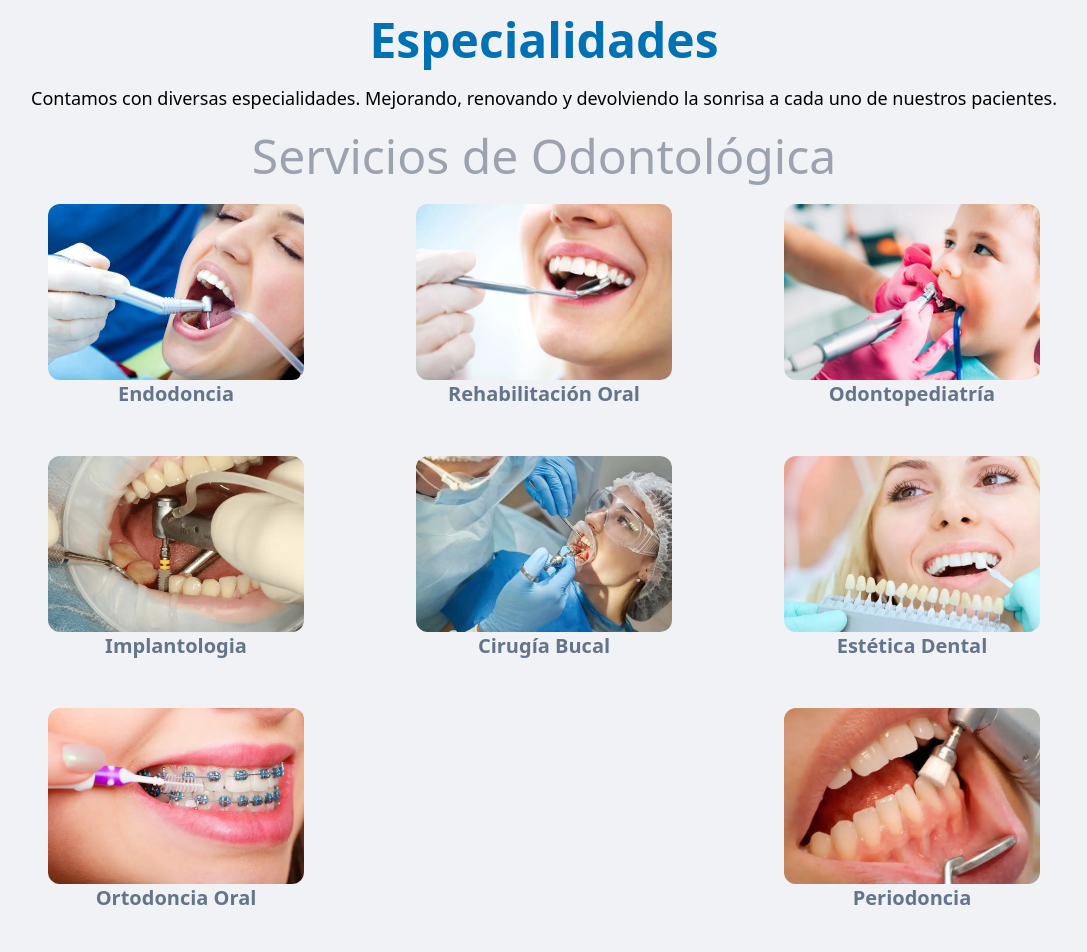
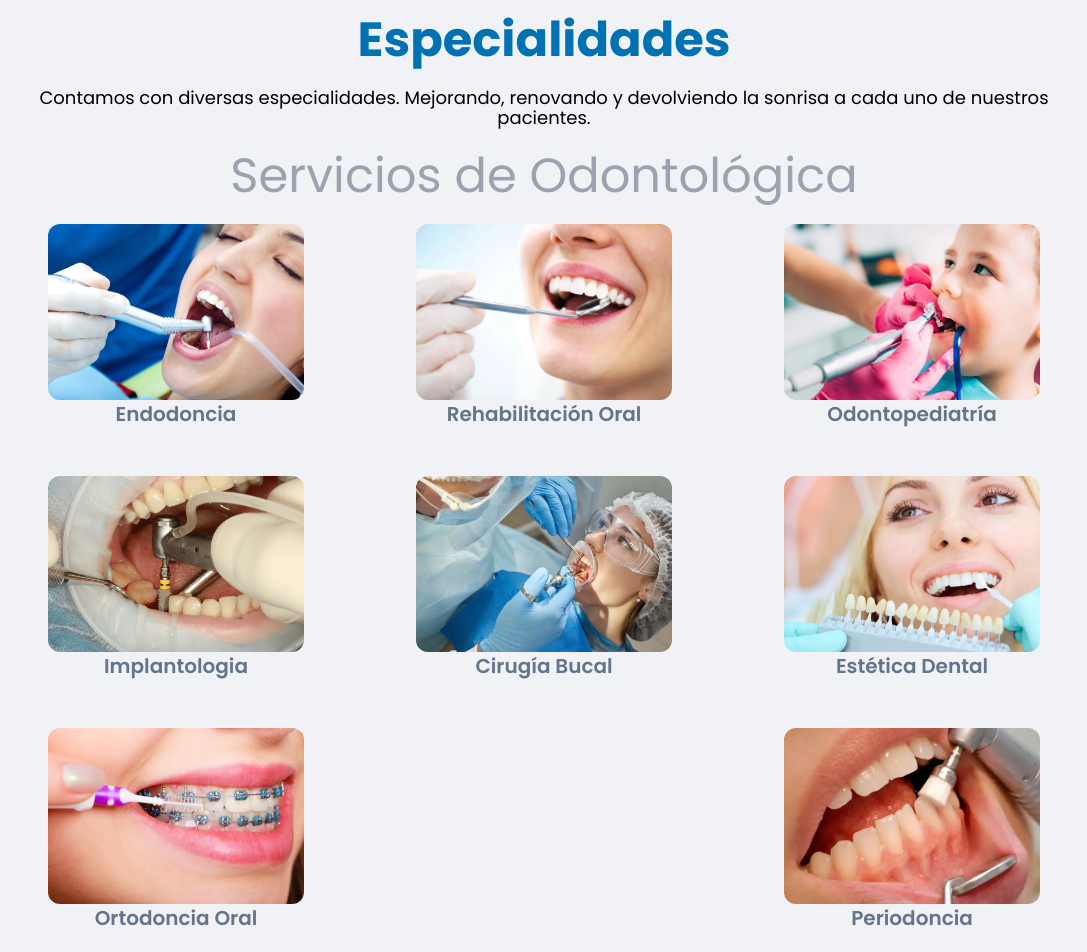
Before and after one commit to Carlospc103/dentista-landing, a website: page index.html in a window 1280 px wide. Shown: the part 680-1632 px from the top of the page, without its empty margins (96-1183 px from the left). Drawn offline with nearby package versions, Linux system fonts and the light colour scheme; some packages are replaced by stand-ins of ours; a script that the page names is missing.

Commit message:
Agrego animaciones y fuente personalizada

```diff
--- a/index.html
+++ b/index.html
@@ -12,6 +12,8 @@
     <!--Fuentes-->
     <link rel="preconnect" href="https://fonts.googleapis.com">
     <link rel="preconnect" href="https://fonts.gstatic.com" crossorigin>
+    <link href="https://fonts.googleapis.com/css2?family=Poppins:ital,wght@0,100;0,200;0,300;0,400;0,500;0,600;0,700;0,800;0,900;1,100;1,200;1,300;1,400;1,500;1,600;1,700;1,800;1,900&family=Rubik:ital,wght@0,300..900;1,300..900&display=swap" rel="stylesheet">
+    <!--Alerta Estilizada-->
     <script src="https://cdn.jsdelivr.net/npm/sweetalert2@11"></script>
 
     <!--Scripts-->
@@ -19,10 +21,13 @@
     <script src="scripts/nav_movile.js" defer></script>
 
     <link href="https://fonts.googleapis.com/css2?family=Rubik:ital,wght@0,300..900;1,300..900&display=swap" rel="stylesheet">
+
+    <!--Animaciones-->
+    <link href="https://cdn.jsdelivr.net/npm/aos@2.3.4/dist/aos.css" rel="stylesheet" />
 </head>
 <body class="bg-[#f0f2f5] relative">
 
-    <header class="w-full bg-white shadow-md fixed top-0 right-0 left-0 z-50 px-4 py-3 flex flex-col xl:flex-row xl:justify-center xl:items-center xl:gap-6">
+    <header class="w-full bg-white shadow-md fixed top-0 right-0 left-0 z-50 px-4 py-3 flex flex-col xl:flex-row xl:justify-center xl:items-center xl:gap-6 font-sans">
   <!-- Logo y menú hamburguesa -->
         <div class="w-full flex justify-between items-center sm:h-28">
             <img src="./assets/icons/BORCELLE.webp" alt="Logo de la clínica" class="w-36 rounded-full sm:w-24" />
@@ -60,15 +65,15 @@
 
     <div class="h-44 sm:h-28"></div>
 
-    <section id="inicio" class="bg-hero-dentista bg-cover bg-center bg-no-repeat min-h-[70vh] max-h-screen relative flex flex-col justify-center gap-5 xl:h-[90%] w-full scroll-mt-32">
+    <section id="inicio" class="bg-hero-dentista bg-cover bg-center bg-no-repeat min-h-[70vh] max-h-screen relative flex flex-col justify-center gap-5 xl:h-[90%] w-full scroll-mt-32 font-sans">
         <div class="absolute inset-0 bg-gradient-to-r from-[#0071b2]/70 to-transparent"></div>
 
-        <div class="xl:px-32 px-10">
-        <article class="min-w-80 w-10/12 max-w-xs relative z-10">
-            <h1 class="font-bold text-white text-5xl">Sonríe con confianza, nosotros nos encargamos</h1>
+        <div  class="xl:px-32 px-10">
+            <article data-aos="fade-right" data-aos-duration="2000"  class="min-w-80 w-10/12 max-w-xs relative z-10">
+                <h1 class="font-bold text-white text-5xl ">Sonríe con confianza, nosotros nos encargamos</h1>
             </article>
 
-        <article class="min-w-80 w-10/12 my-6 relative z-10">
+            <article data-aos="fade-left" data-aos-duration="2000"  class="min-w-80 w-10/12 my-6 relative z-10">
                 <h2 class="text-2xl text-white font-bold">Dirección</h2>
                 <address class="flex gap-2">
                     <svg  xmlns="http://www.w3.org/2000/svg"  width="24"  height="24"  viewBox="0 0 24 24"  fill="#0071b2"  class="icon icon-tabler icons-tabler-filled icon-tabler-map-pin"><path stroke="none" d="M0 0h24v24H0z" fill="none"/><path d="M18.364 4.636a9 9 0 0 1 .203 12.519l-.203 .21l-4.243 4.242a3 3 0 0 1 -4.097 .135l-.144 -.135l-4.244 -4.243a9 9 0 0 1 12.728 -12.728zm-6.364 3.364a3 3 0 1 0 0 6a3 3 0 0 0 0 -6z" /></svg>
@@ -86,56 +91,72 @@
         </div>
     </section>
 
-    <div class="max-w-6xl mx-auto px-6">
+    <div class="max-w-6xl mx-auto px-6 font-sans">
 
        <section id="servicios" class="flex flex-col items-center sm:block scroll-mt-40">
-            <h2 class="font-bold text-[#0071b2] text-5xl my-6 text-center">Especialidades</h2>
-            <p class="text-lg font-normal leading-5 text-center my-6">Contamos con diversas especialidades. Mejorando, renovando y devolviendo la sonrisa a cada uno de nuestros pacientes.</p>
+            <h2 data-aos="fade-down" data-aos-duration="800" class="font-bold text-[#0071b2] text-5xl my-6 text-center">
+                Especialidades
+            </h2>
 
-            <h3 class="text-5xl font-normal text-center text-gray-400 ">Servicios de Odontológica</h3>
+            <p data-aos="fade-up" data-aos-duration="800"  class="text-lg font-normal leading-5 text-center my-6">
+                Contamos con diversas especialidades. Mejorando, renovando y devolviendo la sonrisa a cada uno de nuestros pacientes.
+            </p>
+
+            <h3 data-aos="zoom-in" data-aos-duration="800"  class="text-5xl font-normal text-center text-gray-400">
+                Servicios de Odontológica
+            </h3>
 
             <div class="sm:grid sm:grid-cols-2 xl:grid-cols-3">
-                <article class="mx-auto my-6">
-                    <img class="rounded-xl w-64 h-44 object-cover" src="./assets/img/servicios-img/endodoncia.webp" alt="Imagen de la endodoncia">
+                <article data-aos="fade-up" data-aos-duration="800"  class="mx-auto my-6">
+                    <img class="rounded-xl w-64 h-44 object-cover transition-transform duration-300 hover:scale-105"
+                        src="./assets/img/servicios-img/endodoncia.webp" alt="Imagen de la endodoncia">
                     <p class="text-xl text-center font-semibold text-[#64748b]">Endodoncia</p>
                 </article>
 
-                <article class="mx-auto my-6">
-                    <img class="rounded-xl w-64 h-44 object-cover" src="./assets/img/servicios-img/rehabilitacion-oral.webp" alt="Imagen de la rehabilitación oral">
-                    <p  class="text-xl text-center font-semibold text-[#64748b]">Rehabilitación Oral</p>
+                <article data-aos="fade-up" data-aos-duration="800"  class="mx-auto my-6">
+                    <img class="rounded-xl w-64 h-44 object-cover transition-transform duration-300 hover:scale-105"
+                        src="./assets/img/servicios-img/rehabilitacion-oral.webp" alt="Imagen de la rehabilitación oral">
+                    <p class="text-xl text-center font-semibold text-[#64748b]">Rehabilitación Oral</p>
                 </article>
 
-                <article class="mx-auto my-6">
-                    <img class="rounded-xl w-64 h-44 object-cover" src="./assets/img/servicios-img/pediatria.webp" alt="Imagen de Odontopediatría">
-                    <p  class="text-xl text-center font-semibold text-[#64748b]">Odontopediatría</p>
+                <article data-aos="fade-up" data-aos-duration="800"  class="mx-auto my-6">
+                    <img class="rounded-xl w-64 h-44 object-cover transition-transform duration-300 hover:scale-105"
+                        src="./assets/img/servicios-img/pediatria.webp" alt="Imagen de Odontopediatría">
+                    <p class="text-xl text-center font-semibold text-[#64748b]">Odontopediatría</p>
                 </article>
 
-                <article class="mx-auto my-6">
-                    <img class="rounded-xl w-64 h-44 object-cover" src="./assets/img/servicios-img/implantes-carralero (1).webp" alt="Imagen de una implantologia">
-                    <p  class="text-xl text-center font-semibold text-[#64748b]">Implantologia</p>
+                <article data-aos="fade-up" data-aos-duration="800"  class="mx-auto my-6">
+                    <img class="rounded-xl w-64 h-44 object-cover transition-transform duration-300 hover:scale-105"
+                        src="./assets/img/servicios-img/implantes-carralero (1).webp" alt="Imagen de una implantologia">
+                    <p class="text-xl text-center font-semibold text-[#64748b]">Implantologia</p>
                 </article>
 
-                <article class="mx-auto my-6">
-                    <img class="rounded-xl w-64 h-44 object-cover" src="./assets/img/servicios-img/cirugia-bucal.webp" alt="Imagen de una cirugía bucal">
-                    <p  class="text-xl text-center font-semibold text-[#64748b]">Cirugía Bucal</p>
+                <article data-aos="fade-up" data-aos-duration="800"  class="mx-auto my-6">
+                    <img class="rounded-xl w-64 h-44 object-cover transition-transform duration-300 hover:scale-105"
+                        src="./assets/img/servicios-img/cirugia-bucal.webp" alt="Imagen de una cirugía bucal">
+                    <p class="text-xl text-center font-semibold text-[#64748b]">Cirugía Bucal</p>
                 </article>
 
-                <article class="mx-auto my-6">
-                    <img class="rounded-xl w-64 h-44 object-cover" src="./assets/img/servicios-img/estetica-dental.webp" alt="Imagen de estética dental">
-                    <p  class="text-xl text-center font-semibold text-[#64748b]">Estética Dental</p>
+                <article data-aos="fade-up" data-aos-duration="800"  class="mx-auto my-6">
+                    <img class="rounded-xl w-64 h-44 object-cover transition-transform duration-300 hover:scale-105"
+                        src="./assets/img/servicios-img/estetica-dental.webp" alt="Imagen de estética dental">
+                    <p class="text-xl text-center font-semibold text-[#64748b]">Estética Dental</p>
                 </article>
 
-                <article class="mx-auto my-6 xl:col-start-1 xl:col-end-2">
-                    <img class="rounded-xl w-64 h-44 object-cover" src="./assets/img/servicios-img/ortodoncia.webp" alt="Imagen de la ortodoncia oral">
-                    <p  class="text-xl text-center font-semibold text-[#64748b]">Ortodoncia Oral</p>
+                <article data-aos="fade-up" data-aos-duration="800" class="mx-auto my-6 xl:col-start-1 xl:col-end-2">
+                    <img class="rounded-xl w-64 h-44 object-cover transition-transform duration-300 hover:scale-105"
+                        src="./assets/img/servicios-img/ortodoncia.webp" alt="Imagen de la ortodoncia oral">
+                    <p class="text-xl text-center font-semibold text-[#64748b]">Ortodoncia Oral</p>
                 </article>
 
-                <article class="mx-auto my-6 xl:col-start-3 xl:col-end-4">
-                    <img class="rounded-xl w-64 h-44 object-cover" src="./assets/img/servicios-img/periodoncia.webp" alt="Imagen de la periodoncia">
-                    <p  class="text-xl text-center font-semibold text-[#64748b]">Periodoncia</p>
+                <article data-aos="fade-up" data-aos-duration="800"  class="mx-auto my-6 xl:col-start-3 xl:col-end-4">
+                    <img class="rounded-xl w-64 h-44 object-cover transition-transform duration-300 hover:scale-105"
+                        src="./assets/img/servicios-img/periodoncia.webp" alt="Imagen de la periodoncia">
+                    <p class="text-xl text-center font-semibold text-[#64748b]">Periodoncia</p>
                 </article>
             </div>
         </section>
+
 
         <section id="testimonios" class="mx-auto my-20 xl:scroll-mt-40 scroll-mt-48">
             <h2 class="font-bold text-[#0071b2] text-5xl my-6 text-center">Testimonios</h2>
@@ -144,7 +165,7 @@
 
             <h3  class="text-4xl font-semibold text-center text-gray-400 ">Lo que dicen nuestros clientes</h3>
 
-            <article class="border-[#b3d3e6] border-solid border-3 px-10 py-5 rounded-xl bg-[#C0DAE5] my-6">
+            <article data-aos="fade-left" data-aos-duration="1000" class="border-[#b3d3e6] border-solid border-3 px-10 py-5 rounded-xl bg-[#C0DAE5] my-6">
                 <img class="w-20 h-15" src="./assets/icons/stars.png" alt="Reseña de 5 estrellas">
                 <p class="text-xl leading-5 my-3">"Tenía mucho miedo de ir al dentista, pero el Dr. Ramírez fue súper amable y me explicó todo con paciencia. El consultorio es limpio y moderno, y me sentí muy cómoda desde el primer momento. ¡Volveré sin duda!"</p>
                 <div class="flex gap-2 items-center">
@@ -153,7 +174,7 @@
                 </div>
             </article>
 
-            <article class="border-[#b3d3e6] border-solid border-3 px-10 py-5 rounded-xl bg-[#C0DAE5] my-6">
+            <article data-aos="fade-right" data-aos-duration="1000"  class="border-[#b3d3e6] border-solid border-3 px-10 py-5 rounded-xl bg-[#C0DAE5] my-6">
                 <img class="w-20 h-15" src="./assets/icons/stars.png" alt="Reseña de 5 estrellas">
                 <p class="text-xl leading-5 my-3">"Me hice una limpieza dental y todo fue rápido, sin dolor y muy profesional. Además, me dieron recomendaciones útiles para mantener mis dientes sanos. ¡100% recomendado!"</p>
                 <div class="flex gap-2 items-center">
@@ -162,7 +183,7 @@
                 </div>
             </article>
 
-            <article class="border-[#b3d3e6] border-solid border-3 px-10 py-5 rounded-xl bg-[#C0DAE5] my-6">
+            <article data-aos="fade-left" data-aos-duration="1000" class="border-[#b3d3e6] border-solid border-3 px-10 py-5 rounded-xl bg-[#C0DAE5] my-6">
                 <img class="w-20 h-15" src="./assets/icons/stars.png" alt="Reseña de 5 estrellas">
                 <p class="text-xl leading-5 my-3">"Llevé a mi hija de 7 años y la atención fue excelente. El doctor fue muy paciente y supo cómo hacerla sentir tranquila. Se fue feliz y ya no le tiene miedo al dentista."</p>
                 <div class="flex items-center gap-2">
@@ -172,8 +193,8 @@
             </article>
         </section>
 
-        <section id="sobre-nosotros" class="my-20 xl:flex xl:justify-center xl:items-center xl:gap-6 xl:scroll-mt-40 scroll-mt-48">
-            <article class="mb-5">
+        <section  id="sobre-nosotros" class="my-20 xl:flex xl:justify-center xl:items-center xl:gap-6 xl:scroll-mt-40 scroll-mt-48">
+            <article data-aos="fade-right" data-aos-duration="2000" class="mb-5">
                 <h2 class="text-5xl font-bold text-[#0071b2]">Dr. Luis Ramírez Salazar</h2>
                 <h3 class="text-3xl font-bold text-gray-400 my-4">Cirujano Dentista</h3>
                 <p class="text-xl font-semibold">COP 26542 | Especialista en Rehabilitación Oral e Implantología</p>
@@ -196,14 +217,14 @@
                 </div>
             </article>
 
-        <div>
+            <div data-aos="fade-left" data-aos-duration="2000">
                 <img class="rounded-xl" src="./assets/img/sobre-doctor.webp" alt="Imagen del Doctor">
             </div>
 
         </section>
 
         <section id="razones-para-elegirnos" class="my-20 xl:flex xl:justify-center xl:items-center xl:gap-6 xl:scroll-mt-40 scroll-mt-48">
-        <article>
+            <article data-aos="fade-right" data-aos-duration="2000">
                 <h2 class="text-5xl font-bold text-[#0071b2]">Razones para elegirnos</h2>
 
                 <p class="text-lg font-normal my-4">Más de 9 años atendiendo a pacientes con responsabilidad y vocación.</p>
@@ -241,14 +262,14 @@
                 </ul>
             </article>
 
-        <div class="my-6">
+            <div data-aos="fade-left" data-aos-duration="2000" class="my-6">
                 <img class="rounded-xl xl:w-96" src="./assets/img/jonathan-borba-hl6uG9cHW5A-unsplash.webp" alt="Imagen de dentistas con un paciente">
             </div>
 
         </section>
 
         <section id="agendar-cita" class="my-20 flex flex-col items-center xl:flex-row-reverse xl:gap-6 xl:h-screen xl:scroll-mt-40 scroll-mt-48">
-        <article class="flex items-center justify-center flex-col py-8 bg-white rounded-3xl shadow-md xl:w-1/2">
+            <article data-aos="fade-left" data-aos-duration="2000" class="flex items-center justify-center flex-col py-8 bg-white rounded-3xl shadow-md xl:w-1/2">
                 <div class="px-5">
                     <h2 class="text-5xl font-bold text-center text-[#0071b2]">Agenda tu cita</h2>
                     <p class="text-lg font-normal my-4 text-justify [hyphens:auto]">Somos una clínica odontológica con más de 9 años de experiencia en el rubro dental, caracterizándonos por nuestro profesionalismo y experiencia.</p>
@@ -340,7 +361,7 @@
                 </form>
             </article>
 
-        <div class="xl:w-1/2 xl:h-4/5">
+            <div data-aos="fade-right" data-aos-duration="2000" class="xl:w-1/2 xl:h-4/5">
                 <img class="rounded-3xl max-w-3xl w-full my-6 xl:h-full object-cover" src="./assets/img/form.webp" alt="Imagen con retenedores en forma de corazon">
             </div>
         </section>
@@ -382,5 +403,12 @@
             </article>
 
         </footer>
+    </div>
+
+        <!--Ignorar-->
+        <script src="https://cdn.jsdelivr.net/npm/aos@2.3.4/dist/aos.js"></script>
+        <script>
+            AOS.init();
+        </script>
 </body>
 </html>
--- a/tailwind.config.js
+++ b/tailwind.config.js
@@ -3,9 +3,13 @@ export default {
   content: ["./index.html", "./src/**/*.{html,js}"],
   theme: {
     extend: {
-        backgroundImage: {
+      backgroundImage: {
         'hero-dentista': "url('/assets/img/paciente-mujer-en-dentista.webp')",
         'footer-texture': "url('/img/footer-texture.png')",
+      },
+      fontFamily: {
+        sans: ['Poppins', 'sans-serif'],
+        rubik: ['Rubik', 'sans-serif'],
         }
 
     },
```
Also changed, not shown: dist/output.css. Lines whose indentation alone changed are shown as unchanged.
